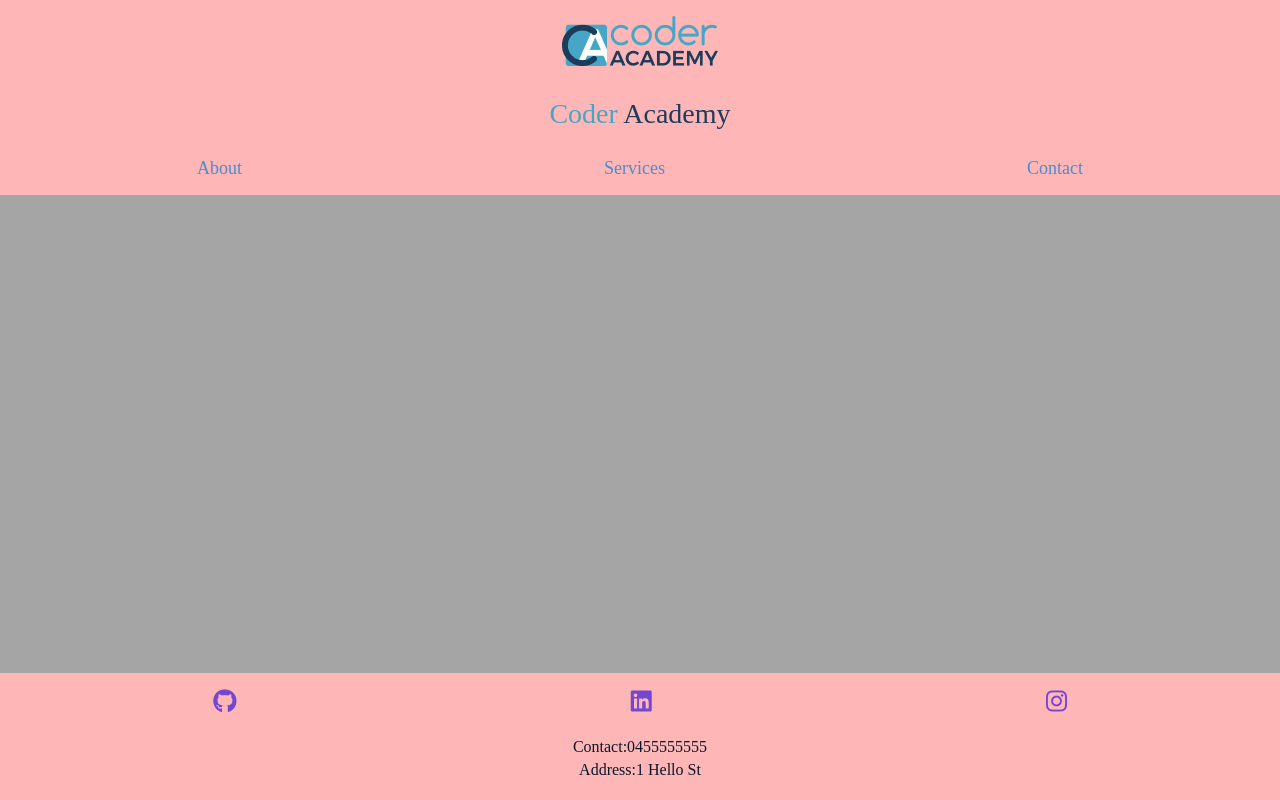
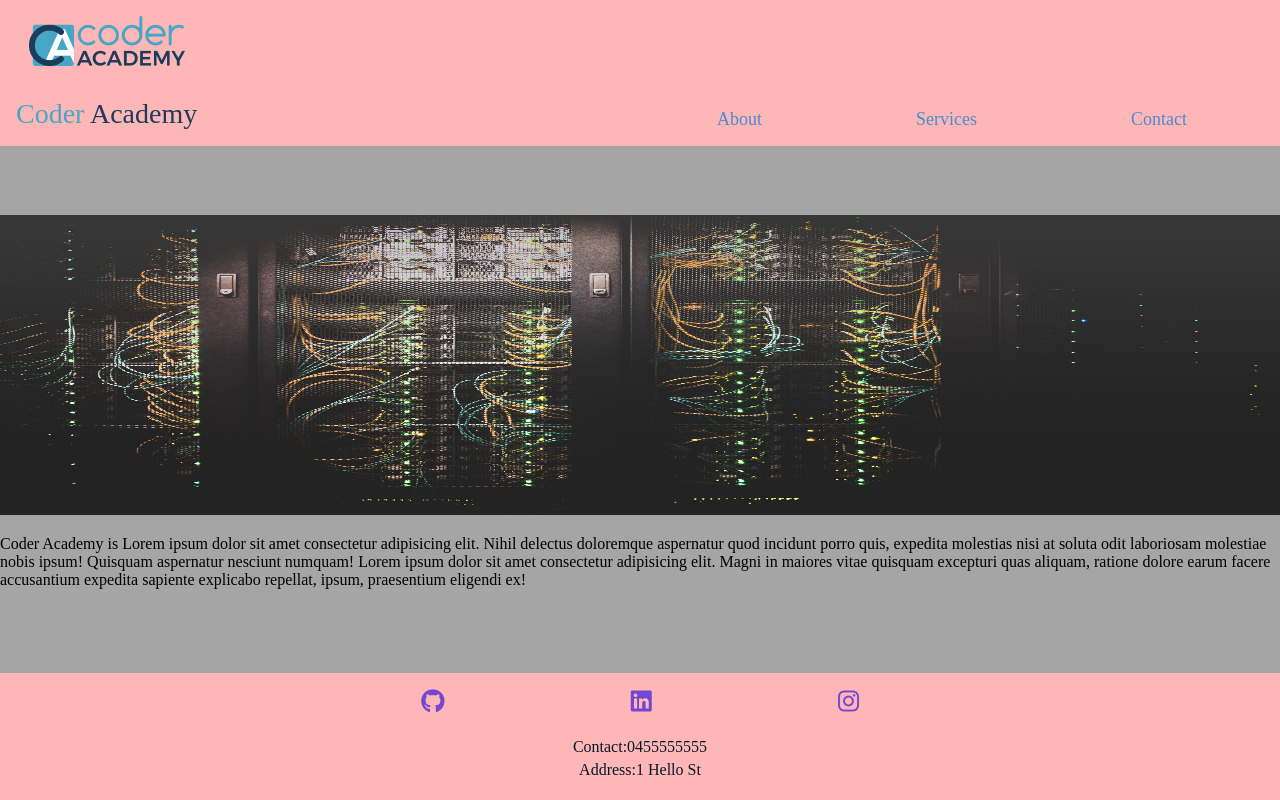
Before and after one commit to ggrrrgg/newtestportfolio, a plain HTML site: page index.html in a window 1280 px wide. Drawn offline with Linux system fonts and the light colour scheme.

Commit message:
Up to Jumbotron

```diff
--- a/index.html
+++ b/index.html
@@ -1,11 +1,11 @@
 <!DOCTYPE html>
 <html lang="en">
   <head>
-    <meta charset="UTF-8">
-    <meta http-equiv="X-UA-Compatible" content="IE=edge">
-    <meta name="viewport" content="width=device-width, initial-scale=1.0">
+    <meta charset="UTF-8" />
+    <meta http-equiv="X-UA-Compatible" content="IE=edge" />
+    <meta name="viewport" content="width=device-width, initial-scale=1.0" />
     <title>Coder Academy</title>
-    <link rel="stylesheet" href="./styles/index.css">
+    <link rel="stylesheet" href="./styles/index.css" />
     <!-- Font Awesome -->
     <link
       rel="stylesheet"
@@ -19,7 +19,7 @@
     <header>
       <div class="logo-name">
         <a href="./index.html">
-                <img src="./images/logo.png" alt="Coder Academy logo">
+          <img src="./images/logo.png" alt="Coder Academy logo" />
         </a>
         <p class="name">
           <span class="coder-text">Coder</span>
@@ -31,13 +31,29 @@
         <a href="./pages/services.html">Services</a>
         <a href="./pages/services.html">Contact</a>
       </nav>
-
     </header>
-    <main></main>
+    <main>
+      <section>
+        <div class="jumbotron">
+            <img src="./images/jumbotron.jpg">
+        </div>
+        <div class="details">
+          <p>
+            Coder Academy is Lorem ipsum dolor sit amet consectetur adipisicing
+            elit. Nihil delectus doloremque aspernatur quod incidunt porro quis,
+            expedita molestias nisi at soluta odit laboriosam molestiae nobis
+            ipsum! Quisquam aspernatur nesciunt numquam! Lorem ipsum dolor sit
+            amet consectetur adipisicing elit. Magni in maiores vitae quisquam
+            excepturi quas aliquam, ratione dolore earum facere accusantium
+            expedita sapiente explicabo repellat, ipsum, praesentium eligendi
+            ex!
+        </p>
+        </div>
+      </section>
+    </main>
     <footer>
       <div class="social-media">
-            <a href=""><i class="fa-brands fa-github"></i>
-            </a>
+        <a href=""><i class="fa-brands fa-github"></i> </a>
         <a href=""><i class="fa-brands fa-linkedin"></i></a>
         <a href=""><i class="fa-brands fa-instagram"></i></a>
       </div>
--- a/styles/index.scss
+++ b/styles/index.scss
@@ -20,7 +20,10 @@ header {
     @include background-stuff();
 
     .logo-name {
-        margin-bottom: 24px;
+         @media screen and (max-width: 600px) {
+            margin-bottom: 24px;
+         }
+
         .name {
             font-size: 28px;
             .coder-text {
@@ -44,6 +47,37 @@ header {
 
         }
     }
+}
+
+main {
+    section {
+        .jumbotron {
+            img {
+                height: 300px;
+                width: 100%;
+            }
+        }
+    }
+}
+
+@media screen and (min-width: 600px) {
+    header {
+        display: flex;
+        align-items: flex-end;
+        justify-content: space-between;
+
+        .logo-name {
+            // margin-bottom: 0; mobile view
+
+            .name {
+                margin-bottom: 0;
+            }
+        }
+        .nav-items {
+            width: 50%;
+        }
+    }
+
 }
 
 footer {
@@ -71,3 +105,13 @@ footer {
         }
 
 }
+
+@media screen and (min-width: 600px) {
+    footer {
+        .social-media {
+            width: 50%;
+            margin-left: auto;
+            margin-right: auto;
+        }
+    }
+}
```
Also changed, not shown: styles/index.css, 1 other file. Lines whose indentation alone changed are shown as unchanged.
